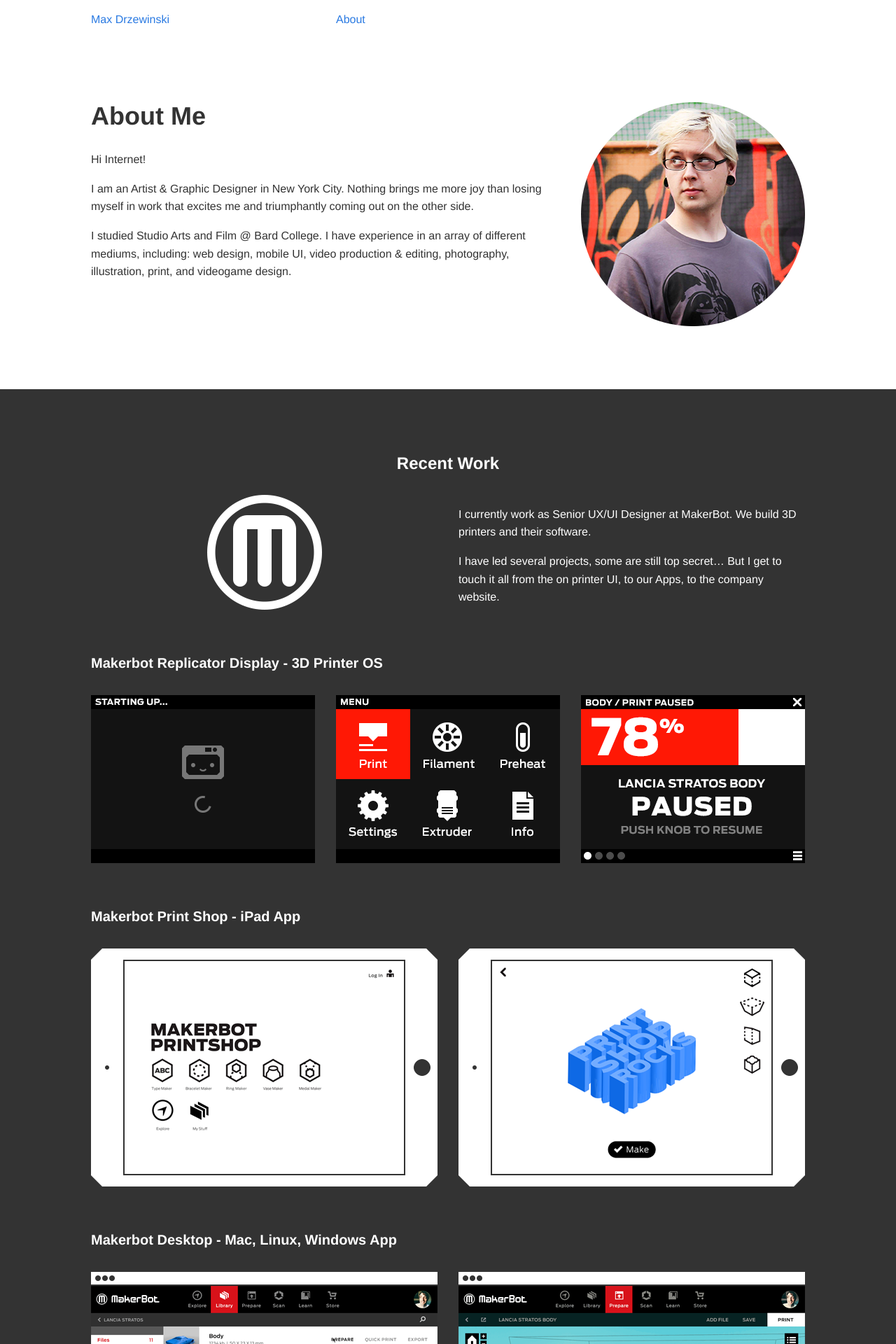
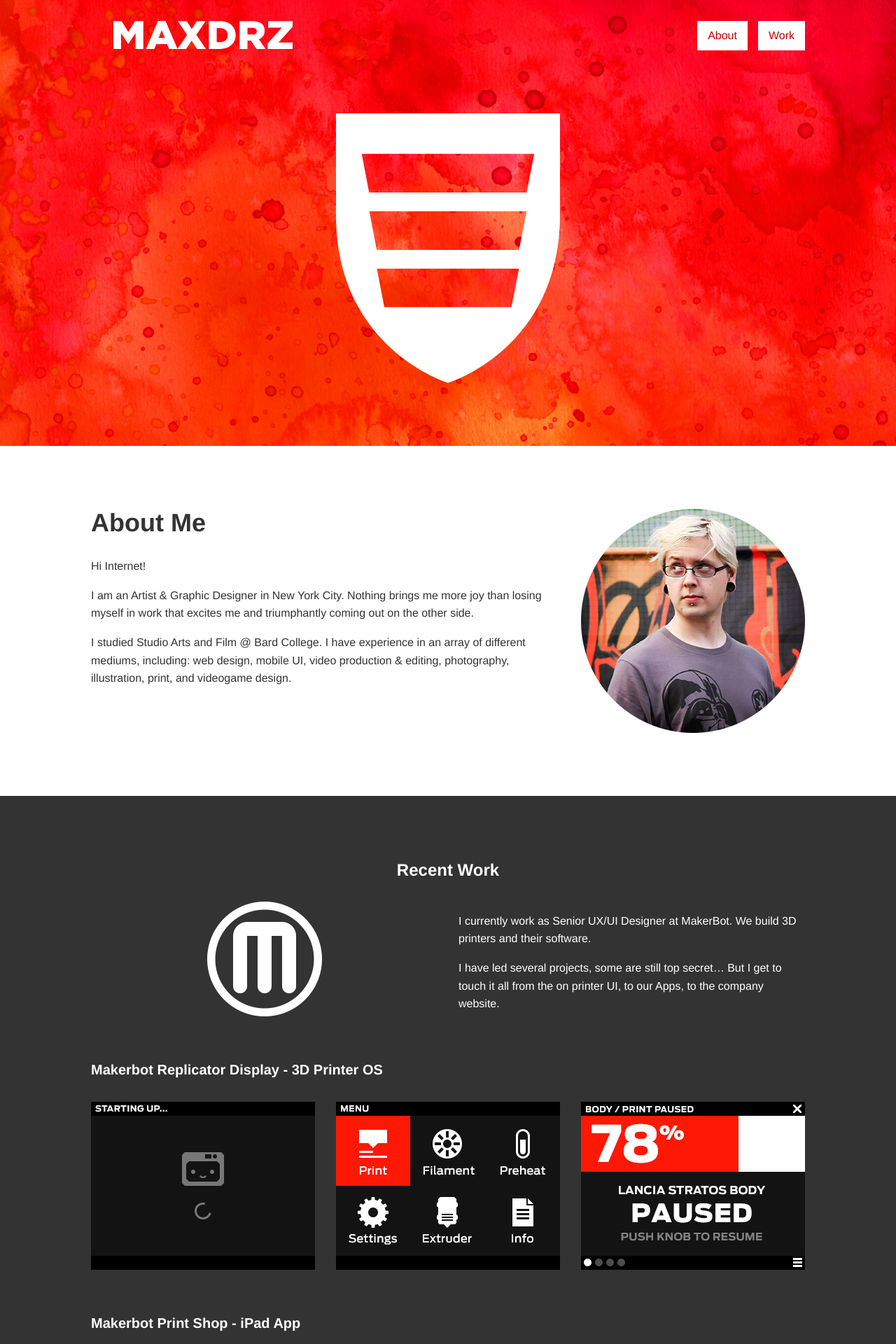
Before and after one commit to maxdrz/maxdrz.github.io, a Jekyll site: the page built from index.html, in a window 1280 px wide. Shown: the top 1920 px of the page at 70% size. Built offline with Jekyll 4.4.1, drawn with Linux system fonts in a browser that asks for light colours.

Commit message:
Add nav buttons, hero, and header

```diff
--- a/_layouts/default.html
+++ b/_layouts/default.html
@@ -18,19 +18,14 @@
       <div class="wrapper">
         <div class="row">
           <div class="sml-c12 med-c4">
-            <a class="site-title" href="{{ site.baseurl }}/">{{ site.title }}</a>
+            <a class="site-title" href="{{ site.baseurl }}/">
+              <img src="/assets/images/maxdrz.svg" alt="Max Drz Logo" />
+            </a>
           </div> <!-- .c -->
           <nav class="site-nav sml-c12 med-c8">
             <ul>
-              {% for page in site.pages %}
-                {% if page.title %}
-                <li>
-                  <a class="page-link" href="{{ page.url | prepend: site.baseurl }}">
-                    {{ page.title }}
-                  </a>
-                </li>
-                {% endif %}
-              {% endfor %}
+              <li><a href="#about">About</a></li>
+              <li><a href="#work">Work</a></li>
             </ul>
           </nav>
         </div> <!-- .row -->
--- a/_sass/_base.scss
+++ b/_sass/_base.scss
@@ -4,5 +4,6 @@
   height: 100%;
 }
 body {
-  background-color: $background-color;
+  background: $background-color url('/assets/images/hero-bg.jpg') top center no-repeat;
+  background-size: cover;
 }
--- a/_sass/_header.scss
+++ b/_sass/_header.scss
@@ -1,6 +1,33 @@
 /// Header
 
 .site-header {
-  padding-top:    $grid-gutter/2;
-  padding-bottom: $grid-gutter/2;
+  padding-top: $grid-gutter;
 }
+
+// Navigation
+.site-nav ul {
+  margin-top: $grid-gutter;
+  text-align: center;
+
+  @include respond-to(med) {
+    float: right;
+    margin-top: 0;
+  }
+}
+.site-nav ul li {
+  display: inline-block;
+
+  @include respond-to(med) {
+    float: left;
+  }
+}
+.site-nav ul li a {
+  display: inline-block;
+  padding:  $grid-gutter/4 $grid-gutter/2;
+  margin-left: $grid-gutter/2;
+  background: $white;
+}
+.site-nav ul li a:hover,
+.site-nav ul li a:focus {
+  background: transparentize($white, 0.2);
+}
--- a/css/main.scss
+++ b/css/main.scss
@@ -22,7 +22,7 @@
 $white:                 #FFF;
 $text-color:            #333;
 $background-color:      $white;
-$brand-color:           #2a7ae2;
+$brand-color:           #c50006;
 $grey-color:            #828282;
 $grey-color-light:      lighten($grey-color, 40%);
 $grey-color-dark:       darken($grey-color, 25%);
--- a/index.html
+++ b/index.html
@@ -3,6 +3,14 @@
 ---
 
 <div class="section">
+  <div class="wrapper">
+    <div class="sml-c12">
+      <img src="/assets/images/shield.svg" alt="shield" />
+    </div> <!-- .c -->
+  </div> <!-- .wrapper -->
+</div> <!-- .section -->
+
+<div class="section light" id="about">
   <div class="wrapper">
     <div class="row">
       <div class="sml-c12 med-c8">
@@ -29,7 +37,7 @@
   </div> <!-- .wrapper -->
 </div> <!-- .section -->
 
-<div class="section dark">
+<div class="section dark" id="work">
   <div class="wrapper">
     <h2 class="sml-c12 text-center">Recent Work</h2>
     <div class="row push-top">
```
Also changed, not shown: assets/images/maxdrz.svg (added), assets/images/shield.svg (added).
